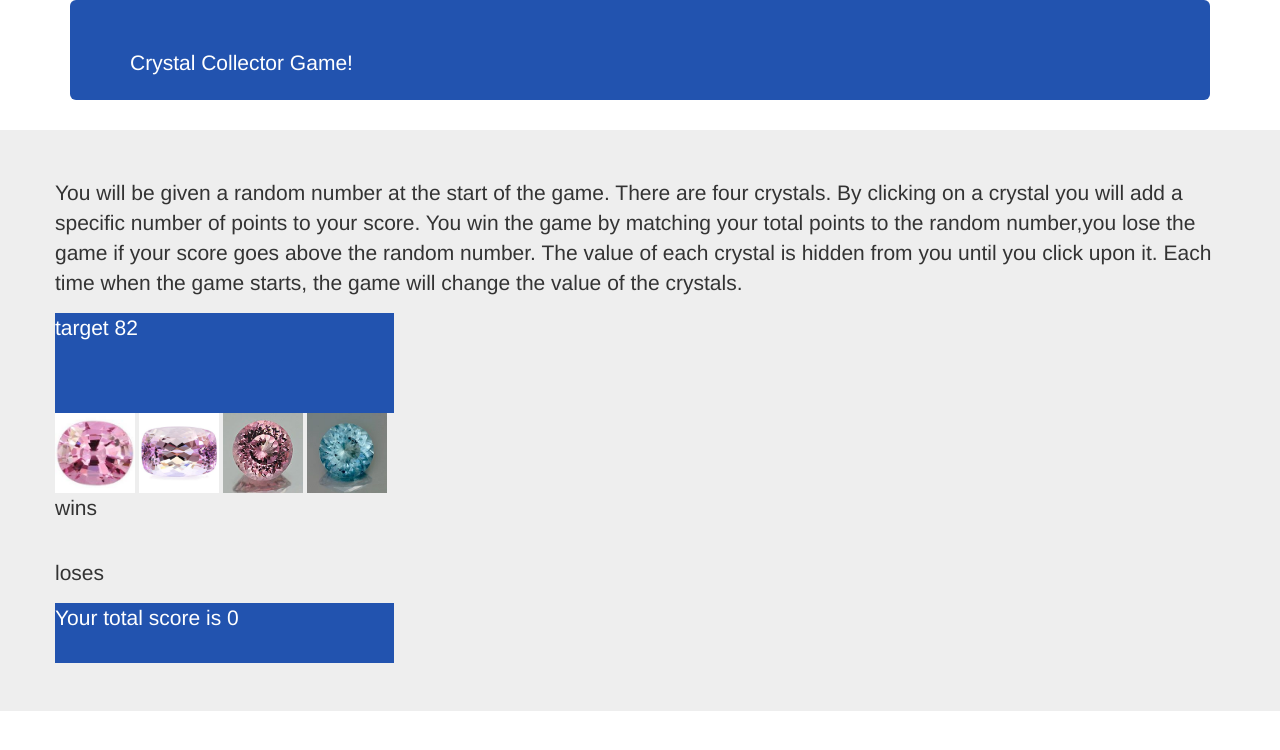
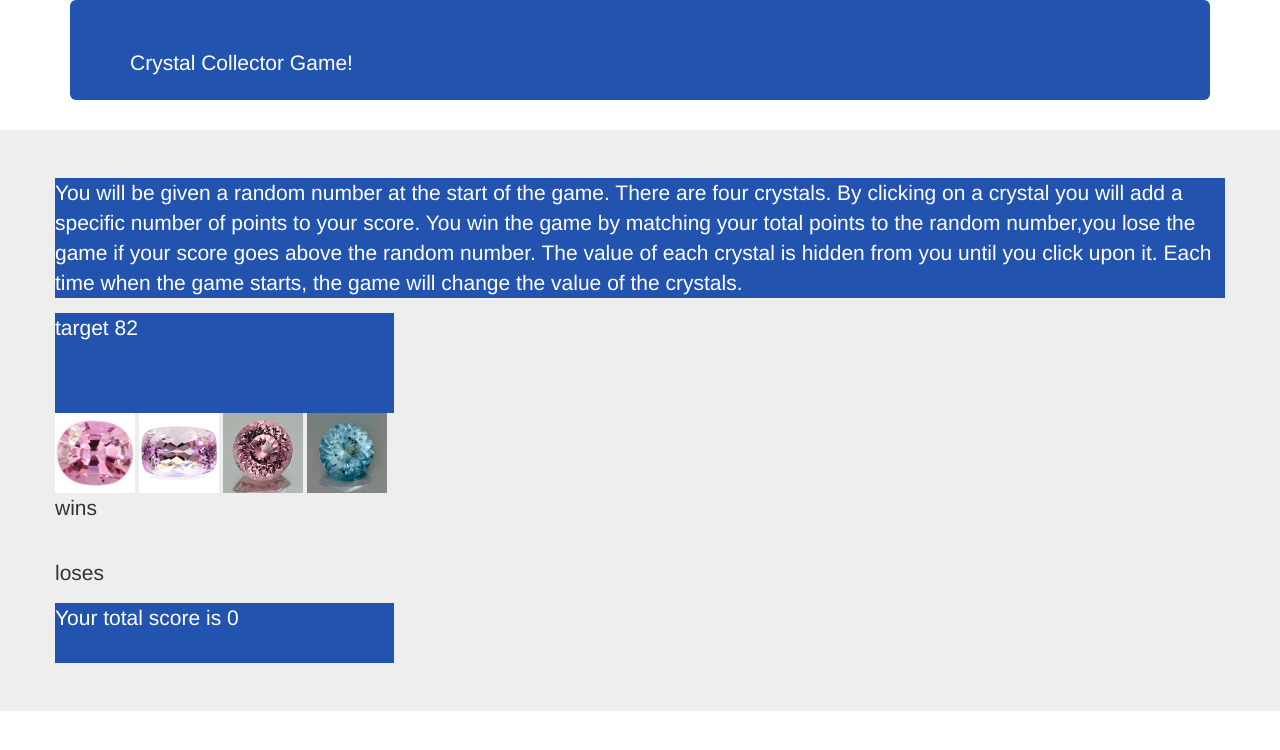
Before and after one commit to bkwiencien/bkwiencien.github.io, a PHP site: page /Gem-Game/index.html in a window 1280 px wide. Shown: the top 750 px of the page. Run offline with PHP 8.4, Linux system fonts and the light colour scheme; some libraries are stand-ins or nearby versions.

Commit message:
Gem-Game

```diff
--- a/Gem-Game/assets/css/style.css
+++ b/Gem-Game/assets/css/style.css
@@ -22,6 +22,10 @@ color: white;
 #imagesection{
 width: 29%;
 }
+#openingremarks {
+	color: white;
+	background-color: #2253AF
+}
 #cc {
    background-color: #2253AF;
    width: 100%;
```
